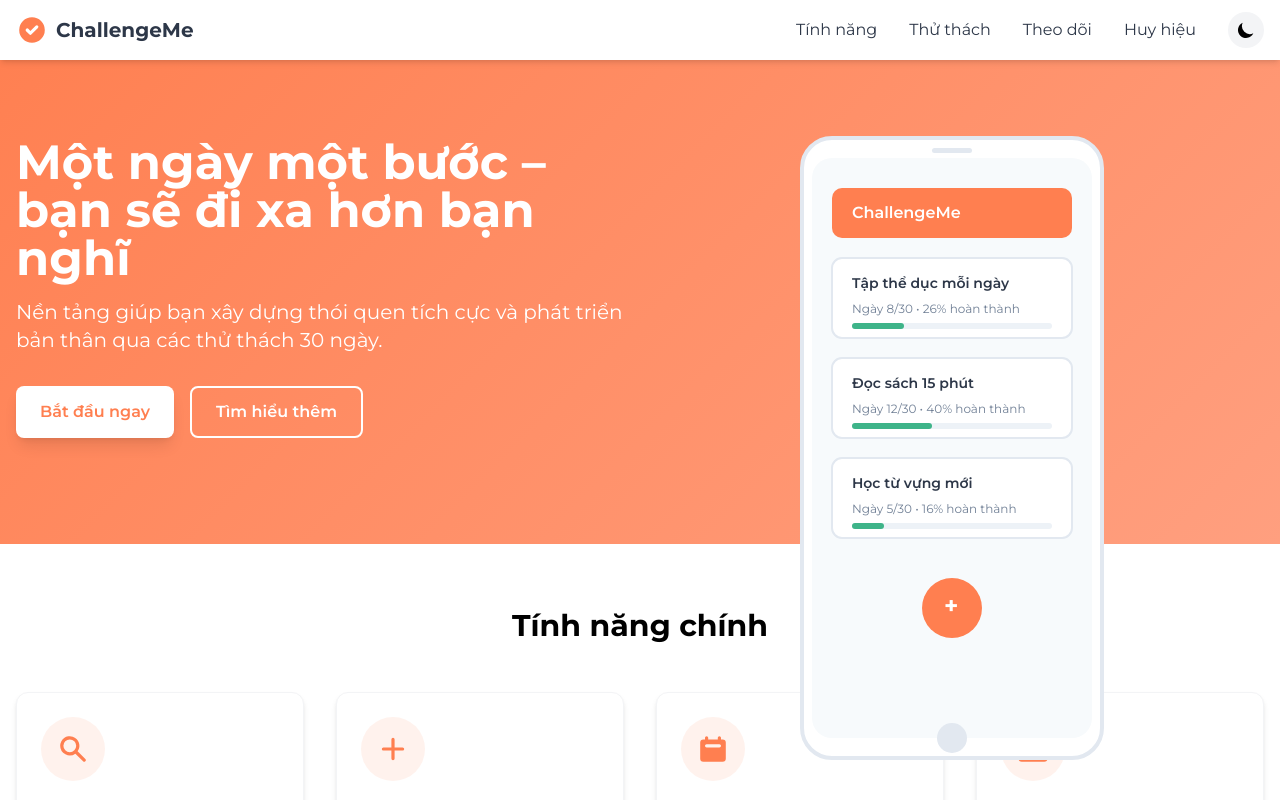
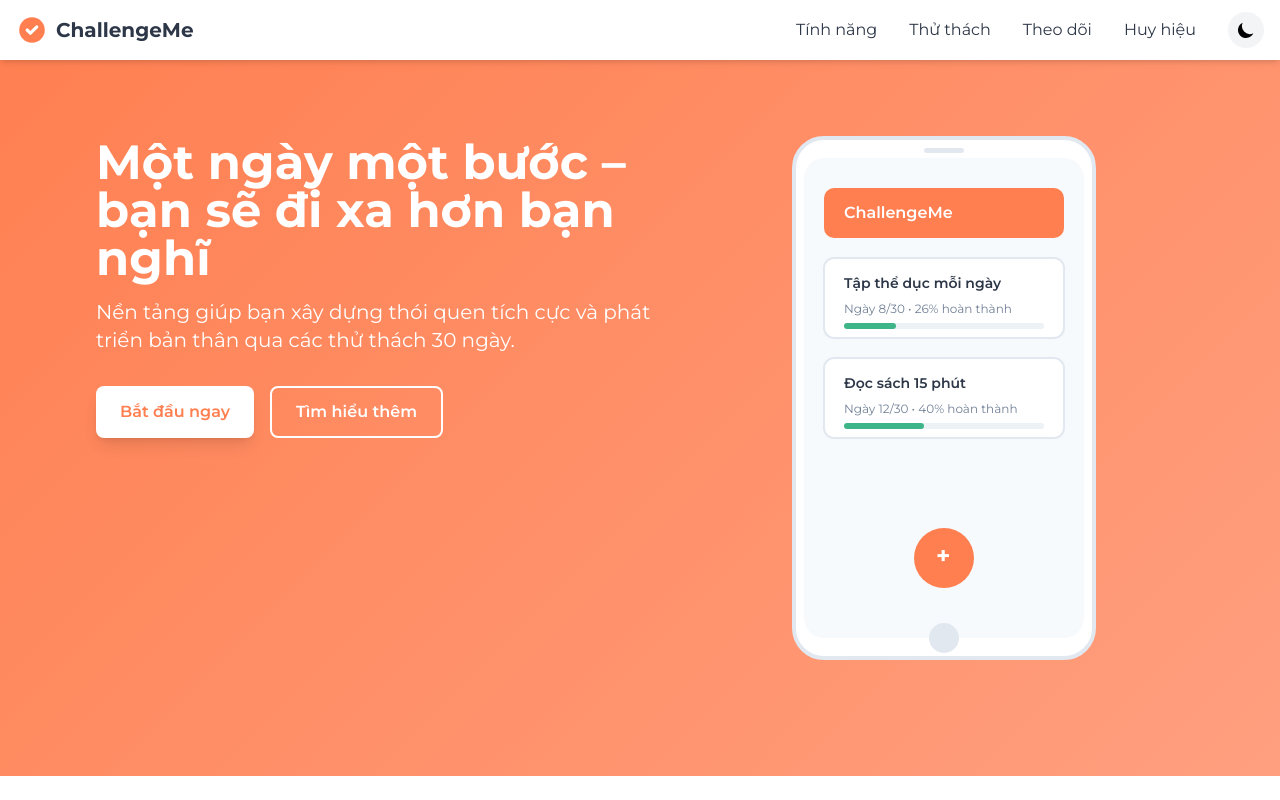
Before and after one commit to Karik4044/best-web-design, a React (Vite) app in the folder Best-web-design/: page / in a window 1280 px wide. Shown: the top 800 px of the page. Built offline with nearby package versions, Linux system fonts and the light colour scheme.

Commit message:
new update

```diff
--- a/Best-web-design/package.json
+++ b/Best-web-design/package.json
@@ -11,7 +11,8 @@
   },
   "dependencies": {
     "react": "^19.1.0",
-    "react-dom": "^19.1.0"
+    "react-dom": "^19.1.0",
+    "react-router-dom": "^7.6.0"
   },
   "devDependencies": {
     "@eslint/js": "^9.25.0",
--- a/Best-web-design/src/App.jsx
+++ b/Best-web-design/src/App.jsx
@@ -1,4 +1,5 @@
-import React from 'react';
+import React, { useState, useEffect } from 'react';
+import { BrowserRouter as Router, Routes, Route, Navigate } from 'react-router-dom';
 import Navbar from './components/Navbar';
 import Hero from './pages/Hero';
 import Features from './pages/Features';
@@ -11,9 +12,32 @@ import CTA from './pages/CTA';
 import Footer from './components/Footer';
 
 function App() {
+  // Dark mode state
+  const [darkMode, setDarkMode] = useState(() => {
+    return localStorage.getItem('darkMode') === 'true';
+  });
+
+  useEffect(() => {
+    if (darkMode) {
+      document.documentElement.classList.add('dark');
+    } else {
+      document.documentElement.classList.remove('dark');
+    }
+    localStorage.setItem('darkMode', darkMode);
+  }, [darkMode]);
+
+  const toggleDarkMode = () => setDarkMode((prev) => !prev);
+
   return (
-    <div className="bg-light">
-      <Navbar />
+    <Router>
+      <div className={`min-h-screen flex flex-col ${darkMode ? 'dark bg-dark' : 'bg-light'} transition-colors duration-300`}>
+        <Navbar darkMode={darkMode} toggleDarkMode={toggleDarkMode} />
+        <main className="flex-grow">
+          <Routes>
+            <Route
+              path="/"
+              element={
+                <>
                   <Hero />
                   <Features />
                   <Challenges />
@@ -22,8 +46,21 @@ function App() {
                   <CreateChallenge />
                   <GroupChallenge />
                   <CTA />
+                </>
+              }
+            />
+            <Route path="/features" element={<Features />} />
+            <Route path="/challenges" element={<Challenges />} />
+            <Route path="/progress" element={<Progress />} />
+            <Route path="/badges" element={<Badge />} />
+            <Route path="/create-challenge" element={<CreateChallenge />} />
+            <Route path="/group-challenge" element={<GroupChallenge />} />
+            <Route path="*" element={<Navigate to="/" replace />} />
+          </Routes>
+        </main>
         <Footer />
       </div>
+    </Router>
   );
 }
 
--- a/Best-web-design/src/components/Navbar.jsx
+++ b/Best-web-design/src/components/Navbar.jsx
@@ -1,7 +1,9 @@
 import React from 'react';
+
 function Navbar() {
-    return(
-        <nav className="bg-white shadow-md fixed w-full z-50">
+    return (
+        // <!-- Navigation -->
+    <nav className="bg-white shadow-md fixed w-full z-50">
         <div className="container mx-auto px-4 py-3 flex justify-between items-center">
             <div className="flex items-center space-x-2">
                 <svg className="w-8 h-8 text-primary" fill="currentColor" viewBox="0 0 20 20">
@@ -11,10 +13,22 @@ function Navbar() {
             </div>
 
             <div className="hidden md:flex items-center space-x-8">
-                <a href="#features" className="text-dark hover:text-primary transition-colors">Tính năng</a>
-                <a href="#challenges" className="text-dark hover:text-primary transition-colors">Thử thách</a>
-                <a href="#progress" className="text-dark hover:text-primary transition-colors">Theo dõi</a>
-                <a href="#badges" className="text-dark hover:text-primary transition-colors">Huy hiệu</a>
+                <a href="#features" className="text-dark hover:text-primary transition-colors relative group">
+                    Tính năng
+                    <span className="absolute left-0 bottom-0 w-0 h-0.5 bg-primary transition-all group-hover:w-full"></span>
+                </a>
+                <a href="#challenges" className="text-dark hover:text-primary transition-colors relative group">
+                    Thử thách
+                    <span className="absolute left-0 bottom-0 w-0 h-0.5 bg-primary transition-all group-hover:w-full"></span>
+                </a>
+                <a href="#progress" className="text-dark hover:text-primary transition-colors relative group">
+                    Theo dõi
+                    <span className="absolute left-0 bottom-0 w-0 h-0.5 bg-primary transition-all group-hover:w-full"></span>
+                </a>
+                <a href="#badges" className="text-dark hover:text-primary transition-colors relative group">
+                    Huy hiệu
+                    <span className="absolute left-0 bottom-0 w-0 h-0.5 bg-primary transition-all group-hover:w-full"></span>
+                </a>
                 <button className="theme-toggle p-2 rounded-full bg-gray-100 hover:bg-gray-200" onClick={() => toggleDarkMode()}>
                     <svg className="w-5 h-5" fill="currentColor" viewBox="0 0 20 20">
                         <path d="M17.293 13.293A8 8 0 016.707 2.707a8.001 8.001 0 1010.586 10.586z"></path>
@@ -30,21 +44,19 @@ function Navbar() {
                 </button>
             </div>
         </div>
-
-        {/* Mobile menu */}
-        <div id="mobile-menu" className="hidden md:hidden bg-white pb-4 px-4">
-            <a href="#features" className="block py-2 text-dark hover:text-primary">Tính năng</a>
-            <a href="#challenges" className="block py-2 text-dark hover:text-primary">Thử thách</a>
-            <a href="#progress" className="block py-2 text-dark hover:text-primary">Theo dõi</a>
-            <a href="#badges" className="block py-2 text-dark hover:text-primary">Huy hiệu</a>
-            <button className="theme-toggle mt-2 p-2 rounded-full bg-gray-100 hover:bg-gray-200" onClick={() => toggleDarkMode()}>
-                <svg className="w-5 h-5" fill="currentColor" viewBox="0 0 20 20">
+        <div id="mobile-menu" class="hidden md:hidden bg-white pb-4 px-4">
+            <a href="#features" class="block py-2 text-dark hover:text-primary">Tính năng</a>
+            <a href="#challenges" class="block py-2 text-dark hover:text-primary">Thử thách</a>
+            <a href="#progress" class="block py-2 text-dark hover:text-primary">Theo dõi</a>
+            <a href="#badges" class="block py-2 text-dark hover:text-primary">Huy hiệu</a>
+            <button class="theme-toggle mt-2 p-2 rounded-full bg-gray-100 hover:bg-gray-200" onclick="toggleDarkMode()">
+                <svg class="w-5 h-5" fill="currentColor" viewBox="0 0 20 20">
                     <path d="M17.293 13.293A8 8 0 016.707 2.707a8.001 8.001 0 1010.586 10.586z"></path>
                 </svg>
             </button>
         </div>
     </nav>
-    )
+    );
 }
 
 export default Navbar;
--- a/Best-web-design/src/index.css
+++ b/Best-web-design/src/index.css
@@ -3,7 +3,9 @@ body {
   scroll-behavior: smooth;
 }
 .hero-gradient {
+  text-decoration: none;
   background: linear-gradient(135deg, #FF7F50 0%, #FF9F7F 100%);
+
 }
 .feature-card {
   transition: all 0.3s ease;
--- a/Best-web-design/src/pages/Hero.jsx
+++ b/Best-web-design/src/pages/Hero.jsx
@@ -2,10 +2,11 @@ import React from 'react';
 
 function Hero() {
     return (
-        <section className="hero-gradient pt-24 pb-16 md:pt-32 md:pb-24">
+        <section className="hero-gradient pt-24 pb-64 md:pt-32 md:pb-2">
             <div className="container mx-auto px-4">
                 <div className="flex flex-col md:flex-row items-center">
-                    <div className="md:w-1/2 text-white mb-10 md:mb-0">
+                    <div className="md:w-1/2 text-white mb-10 md:mb-80 mt-0 md:mt-0 ml-20 md:ml-20">
+                        <div className="flex flex-col ">
                             <h1 className="text-3xl md:text-5xl font-bold mb-4">Một ngày một bước – bạn sẽ đi xa hơn bạn nghĩ</h1>
                             <p className="text-lg md:text-xl mb-8">Nền tảng giúp bạn xây dựng thói quen tích cực và phát triển bản thân qua các thử thách 30 ngày.</p>
                             <div className="flex flex-col sm:flex-row space-y-4 sm:space-y-0 sm:space-x-4">
@@ -17,13 +18,14 @@ function Hero() {
                                 </button>
                             </div>
                         </div>
-                    <div className="md:w-1/2 flex justify-center">
-                        <div className="relative w-80 h-80">
+                    </div>
+                    <div className="md:w-1/2 flex justify-center md:justify-end pt-0 md:pt-0 pr-20 md:pr-40">
+                        <div className="relative w-80 h-[640px]">
                             {/* Phone mockup with app */}
                             <svg className="absolute inset-0" viewBox="0 0 320 640" fill="none" xmlns="http://www.w3.org/2000/svg">
-                                <rect x="10" y="10" width="300" height="620" rx="30" fill="white" stroke="#E2E8F0" strokeWidth="4"/>
-                                <rect x="20" y="30" width="280" height="580" rx="20" fill="#F7FAFC"/>
-                                <circle cx="160" cy="610" r="15" fill="#E2E8F0"/>
+                                <rect x="10" y="10" width="300" height="520" rx="30" fill="white" stroke="#E2E8F0" strokeWidth="4"/>
+                                <rect x="20" y="30" width="280" height="480" rx="20" fill="#F7FAFC"/>
+                                <circle cx="160" cy="510" r="15" fill="#E2E8F0"/>
                                 <rect x="140" y="20" width="40" height="5" rx="2.5" fill="#E2E8F0"/>
 
                                 {/* App UI */}
@@ -42,14 +44,8 @@ function Hero() {
                                 <rect x="60" y="295" width="200" height="6" rx="3" fill="#EDF2F7"/>
                                 <rect x="60" y="295" width="80" height="6" rx="3" fill="#3EB489"/>
 
-                                <rect x="40" y="330" width="240" height="80" rx="10" fill="white" stroke="#E2E8F0" strokeWidth="2"/>
-                                <text x="60" y="360" fill="#2D3748" fontFamily="Montserrat" fontSize="14" fontWeight="600">Học từ vựng mới</text>
-                                <text x="60" y="385" fill="#718096" fontFamily="Montserrat" fontSize="12">Ngày 5/30 • 16% hoàn thành</text>
-                                <rect x="60" y="395" width="200" height="6" rx="3" fill="#EDF2F7"/>
-                                <rect x="60" y="395" width="32" height="6" rx="3" fill="#3EB489"/>
-
-                                <circle cx="160" cy="480" r="30" fill="#FF7F50"/>
-                                <text x="152" y="486" fill="white" fontFamily="Montserrat" fontSize="24" fontWeight="bold">+</text>
+                                <circle cx="160" cy="430" r="30" fill="#FF7F50"/>
+                                <text x="152" y="436" fill="white" fontFamily="Montserrat" fontSize="24" fontWeight="bold">+</text>
                             </svg>
                         </div>
                     </div>
```
Also changed, not shown: 1 other file (tests, documents, lock files or other folders). Lines whose indentation alone changed are shown as unchanged.
